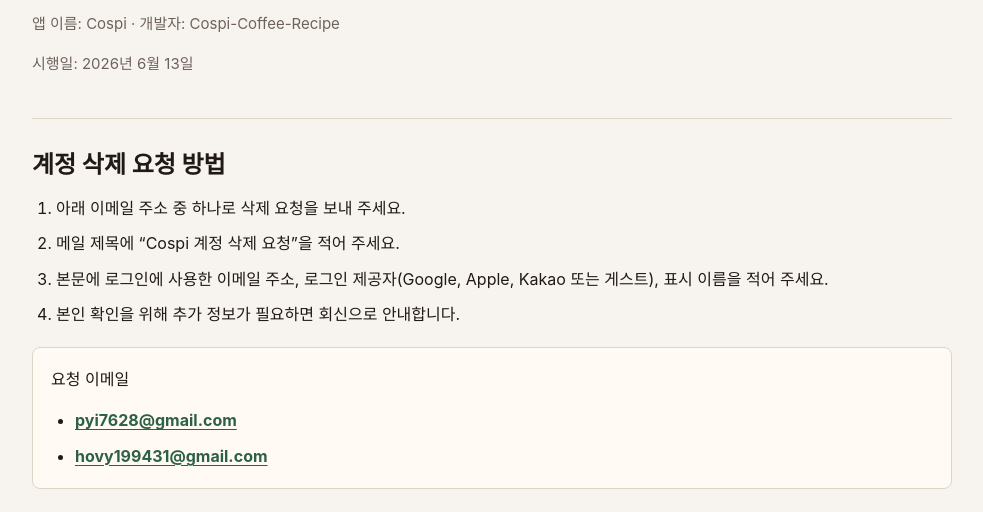
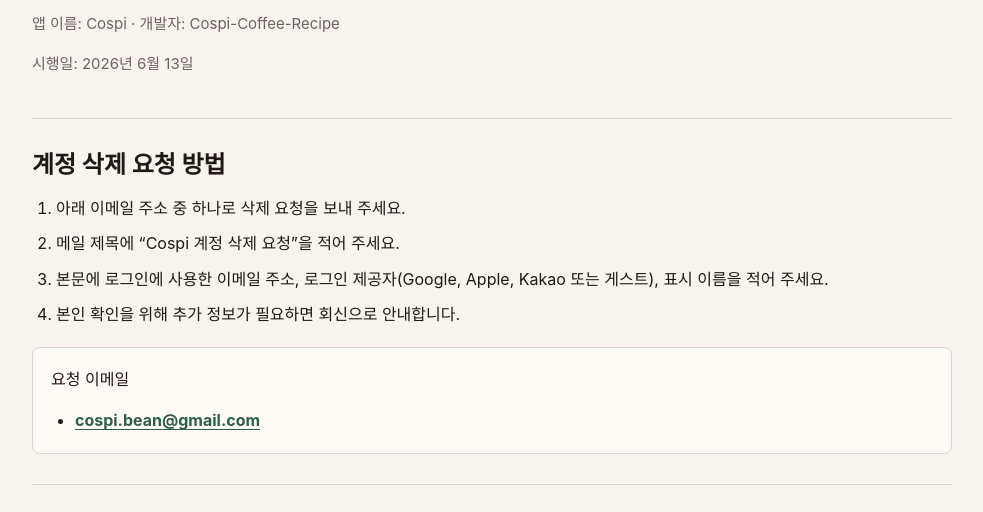
Before and after one commit to Cospi-Coffee-Recipe/cospi-bean, a plain HTML site: page delete-account/index.html in a window 1280 px wide. Shown: the part 249-761 px from the top of the page, without its empty margins (148-1131 px from the left). Drawn offline with Linux system fonts and the light colour scheme.

Commit message:
Update contact email

```diff
--- a/delete-account/index.html
+++ b/delete-account/index.html
@@ -152,8 +152,7 @@
       <div class="notice">
         <p>요청 이메일</p>
         <ul>
-          <li><a href="mailto:pyi7628@gmail.com?subject=Cospi%20%EA%B3%84%EC%A0%95%20%EC%82%AD%EC%A0%9C%20%EC%9A%94%EC%B2%AD">pyi7628@gmail.com</a></li>
-          <li><a href="mailto:hovy199431@gmail.com?subject=Cospi%20%EA%B3%84%EC%A0%95%20%EC%82%AD%EC%A0%9C%20%EC%9A%94%EC%B2%AD">hovy199431@gmail.com</a></li>
+          <li><a href="mailto:cospi.bean@gmail.com?subject=Cospi%20%EA%B3%84%EC%A0%95%20%EC%82%AD%EC%A0%9C%20%EC%9A%94%EC%B2%AD">cospi.bean@gmail.com</a></li>
         </ul>
       </div>
     </section>
```
Also changed, not shown: index.html (+1 -2 lines).
